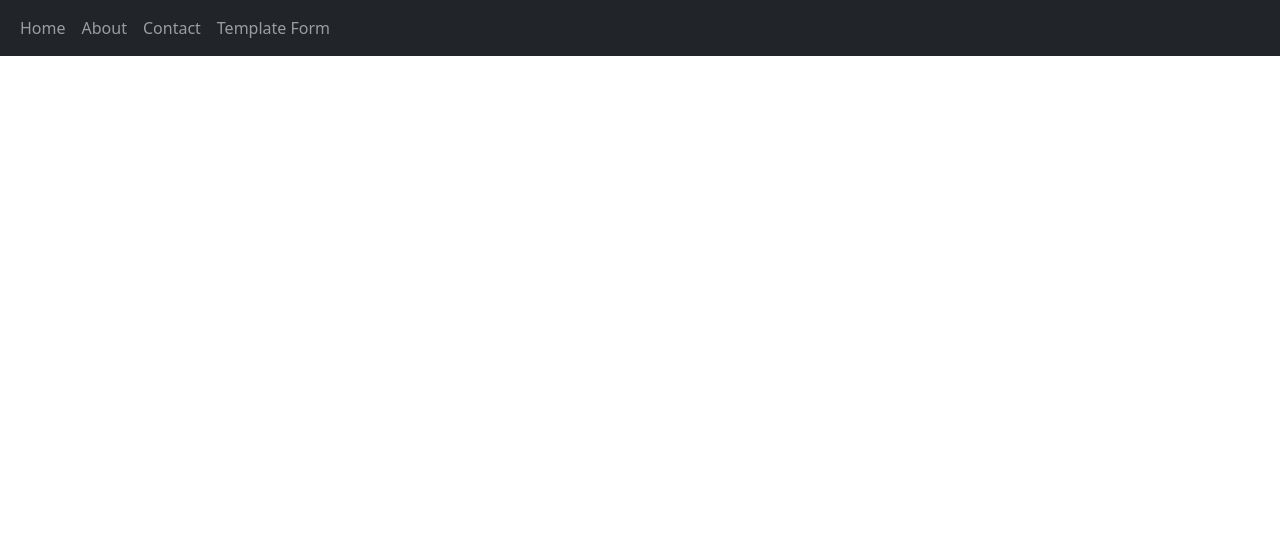
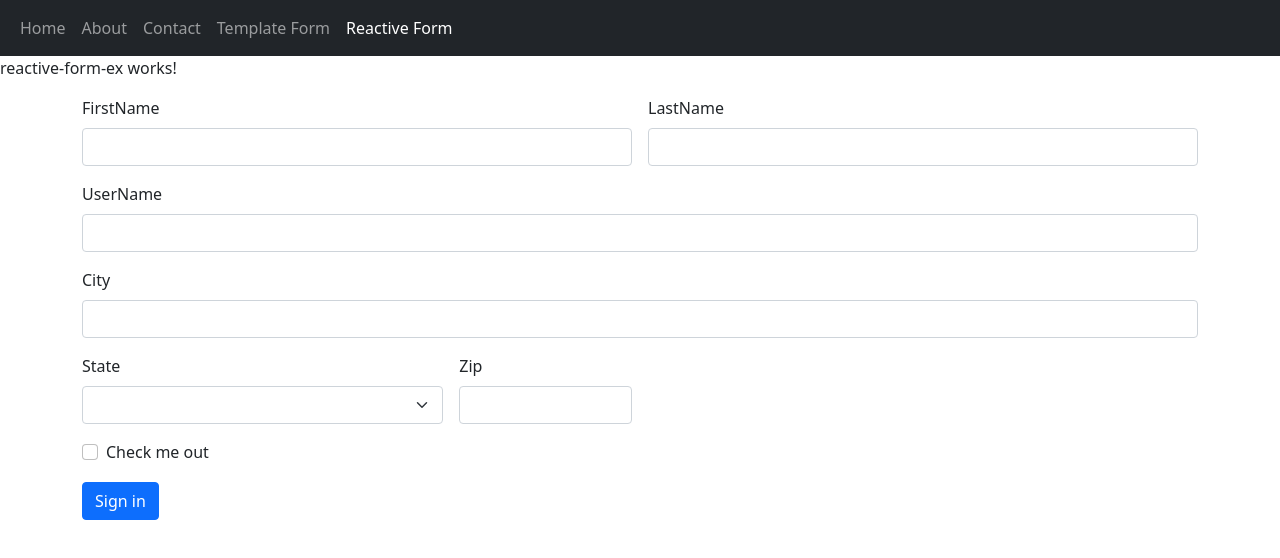
Before and after one commit to bitu-007/myFirstApp, an Angular app: page /reactiveform in a window 1280 px wide. Before the commit this address led to /. Shown: the top 558 px of the page. Built offline with nearby package versions, Linux system fonts and the light colour scheme.

Commit message:
Reactive Form

```diff
--- a/src/app/app.routes.ts
+++ b/src/app/app.routes.ts
@@ -5,6 +5,7 @@ import { Contact } from './contact/contact';
 import { Appguard } from './appguard';
 import { AppDeactivateGuardService } from './app-deactivate-guard-service';
 import { Simpletemplateform } from './simpletemplateform/simpletemplateform';
+import { ReactiveFormEx } from './reactive-form-ex/reactive-form-ex';
 
 export const routes: Routes = [
   { path: '', component: App },
@@ -23,5 +24,7 @@ export const routes: Routes = [
       },
     ],
   },
-  { path:"simpletemplateform", component:Simpletemplateform }
+  { path: "simpletemplateform", component: Simpletemplateform },
+  { path:"reactiveform", component:ReactiveFormEx }
+
 ];
--- a/src/app/layout/layout.html
+++ b/src/app/layout/layout.html
@@ -13,6 +13,9 @@
   <li class="nav-item">
     <a class="nav-link" routerLinkActive="active" routerLink="/simpletemplateform" [routerLinkActiveOptions]="{exact:true}">Template Form</a>
   </li>
+  <li class="nav-item">
+    <a class="nav-link" routerLinkActive="active" routerLink="/reactiveform" [routerLinkActiveOptions]="{exact:true}">Reactive Form</a>
+  </li>
 </ul>
 </div>
 </nav>
--- /dev/null
+++ b/src/app/reactive-form-ex/reactive-form-ex.html
@@ -0,0 +1,51 @@
+<p>reactive-form-ex works!</p>
+
+<div class="container">
+    <form class="row g-3" [formGroup]="StudentForm">
+  <div class="col-md-6">
+    <label for="firstname" class="form-label">FirstName</label>
+    <input type="text" class="form-control" name="firstname" formControlName="firstname">
+    <div class="text-danger">
+        @if(StudentForm.controls['firstname'].errors?.['required'] &&
+        StudentForm.controls['firstname'].touched
+        ){
+        Requieed !
+        }
+    </div>
+  </div>
+  <div class="col-md-6">
+    <label for="lastname" class="form-label">LastName</label>
+    <input type="text" class="form-control" name="lastname" formControlName="lastname">
+  </div>
+  <div class="col-12">
+    <label for="username" class="form-label">UserName</label>
+        <input type="text" class="form-control" name="username" formControlName="username">
+  </div>
+  <div class="col-12">
+    <label for="city" class="form-label">City</label>
+    <input type="text" class="form-control" name="city" formControlName="city">
+  </div>
+  <div class="col-md-4">
+    <label for="state" class="form-label">State</label>
+    <select name="state" class="form-select" formControlName="state">
+      <option selected>Choose...</option>
+      <option *ngFor="let state of Indiastates" value="{{state.id}}">{{state.name}}</option>
+    </select>
+  </div>
+  <div class="col-md-2">
+    <label for="zipcode" class="form-label">Zip</label>
+    <input type="text" class="form-control" name="zipcode" formControlName="zipcode">
+  </div>
+  <div class="col-12">
+    <div class="form-check">
+      <input class="form-check-input" type="checkbox" name="isAgreed" formControlName="isAgreed">
+      <label class="form-check-label" for="gridCheck">
+        Check me out
+      </label>
+    </div>
+  </div>
+  <div class="col-12">
+    <button type="submit" class="btn btn-primary" (click)="onSubmit()">Sign in</button>
+  </div>
+</form>
+</div>
--- /dev/null
+++ b/src/app/reactive-form-ex/reactive-form-ex.ts
@@ -0,0 +1,46 @@
+import { CommonModule } from '@angular/common';
+import { Component } from '@angular/core';
+import { FormControl, FormGroup, ReactiveFormsModule, Validators } from '@angular/forms';
+
+@Component({
+  selector: 'app-reactive-form-ex',
+  imports: [CommonModule,ReactiveFormsModule],
+  templateUrl: './reactive-form-ex.html',
+  styleUrl: './reactive-form-ex.css'
+})
+export class ReactiveFormEx {
+
+StudentForm: FormGroup =new FormGroup ( {
+    firstname: new FormControl("",Validators.required),
+    lastname: new FormControl(""),
+    username: new FormControl(""),
+    city: new FormControl(""),
+    state: new FormControl(""),
+    zipcode: new FormControl(""),
+    isAgreed: new FormControl(false),
+  })
+
+  Indiastates =
+    [{
+      id: 1,
+      name: 'Odisha'
+},
+      {
+        id: 2,
+        name:"Andhra Pradesh"
+      },
+       {
+        id: 3,
+        name:"Karnataka"
+      },
+        {
+        id: 4,
+        name:"Telangana"
+      }
+]
+
+  onSubmit()
+  {
+    console.log(this.StudentForm);
+  }
+}
```
Also changed, not shown: src/app/reactive-form-ex/reactive-form-ex.css (added), 1 other file (tests, documents, lock files or other folders).
